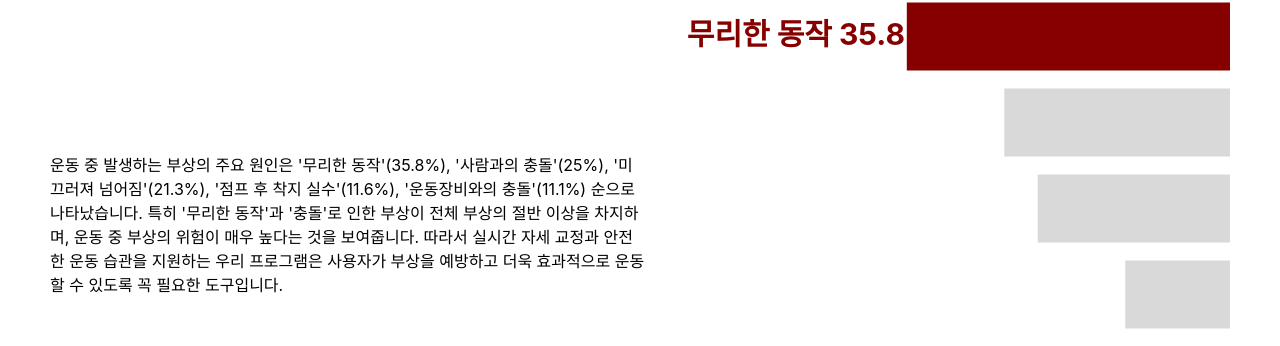
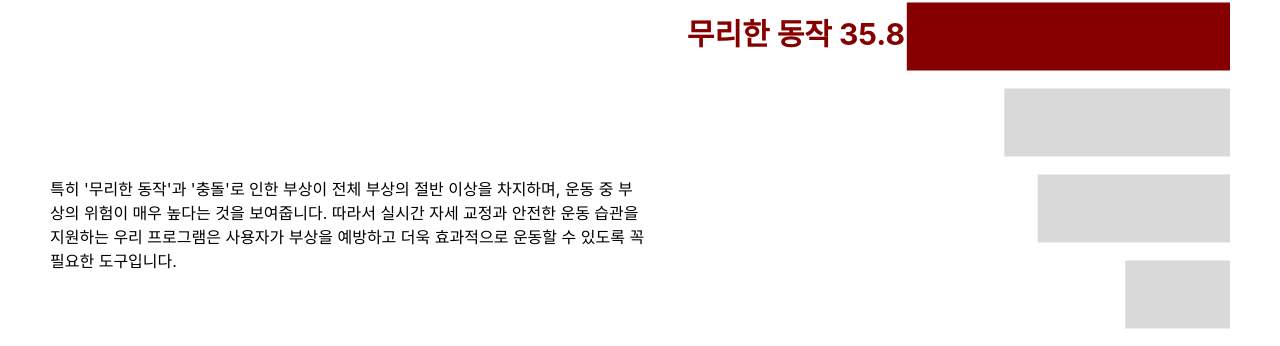
Before and after one commit to MinseouKim/Nullbrain, a React (Create React App) app in the folder typescript_01/: page /main in a window 1280 px wide. Shown: the part 2341-2687 px from the top of the page. Built offline with nearby package versions, Linux system fonts and the light colour scheme.

Commit message:
그래프 멘트 수정

```diff
--- a/typescript_01/src/pages/MainPage.tsx
+++ b/typescript_01/src/pages/MainPage.tsx
@@ -112,7 +112,7 @@ const Video = styled.video`
 const FeatureList = styled.div`
   display: flex;
   flex-direction: column;
-  gap: 20px;
+  gap: 40px;
   margin: 20px 0 100px 0;
 `;
 
@@ -194,9 +194,6 @@ const MainPage = () => {
       <ChartRow>
         <ChartLeftBox>
           <p>
-            운동 중 발생하는 부상의 주요 원인은
-            '무리한 동작'(35.8%), '사람과의 충돌'(25%), '미끄러져 넘어짐'(21.3%),
-            '점프 후 착지 실수'(11.6%), '운동장비와의 충돌'(11.1%) 순으로 나타났습니다.
             특히 '무리한 동작'과 '충돌'로 인한 부상이 전체 부상의 절반 이상을 차지하며,
             운동 중 부상의 위험이 매우 높다는 것을 보여줍니다.
             따라서 실시간 자세 교정과 안전한 운동 습관을 지원하는 우리 프로그램은
```
